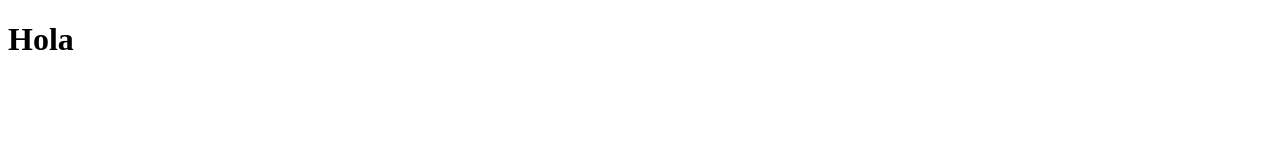
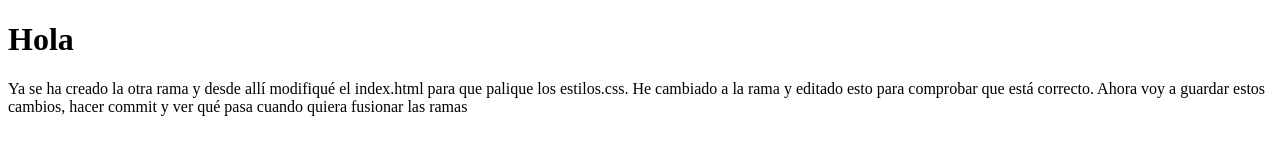
Before and after one commit to JJorgeGaldo/practica_git_clase, a plain HTML site: page index.html in a window 1280 px wide. Drawn offline with Linux system fonts and the light colour scheme.

Commit message:
Editado index para conformar que no figuran todavía los cambios realizados en la otra rama. Modificado con un comentario para ver qué pasa con el merge.

```diff
--- a/index.html
+++ b/index.html
@@ -5,5 +5,6 @@
   </head>
   <body>
 	<h1>Hola</h1>
+	<p>Ya se ha creado la otra rama y desde allí modifiqué el index.html para que palique los estilos.css. He cambiado a la rama y editado esto para comprobar que está correcto. Ahora voy a guardar estos cambios, hacer commit y ver qué pasa cuando quiera fusionar las ramas</p>
   </body>
 </html>
```
